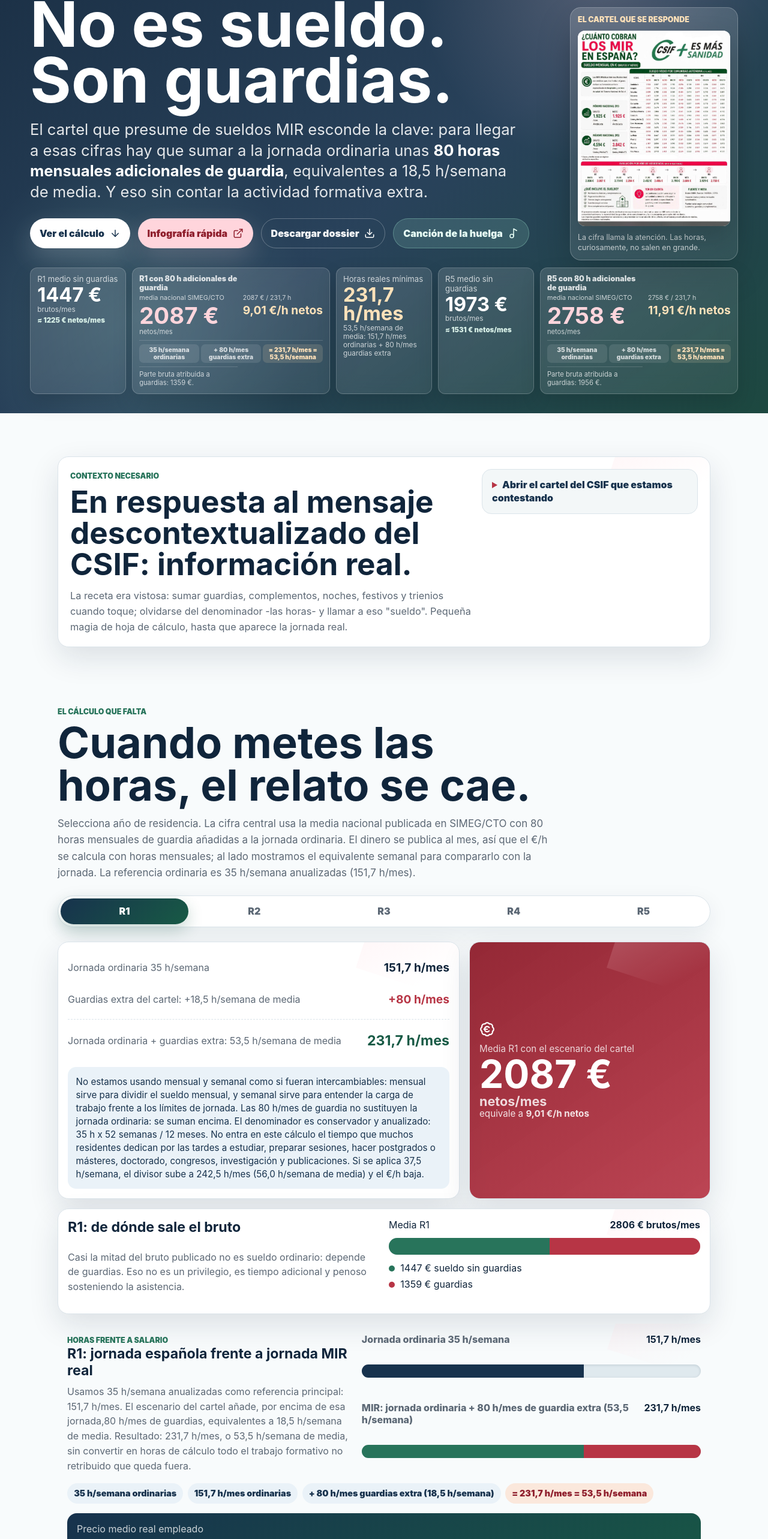
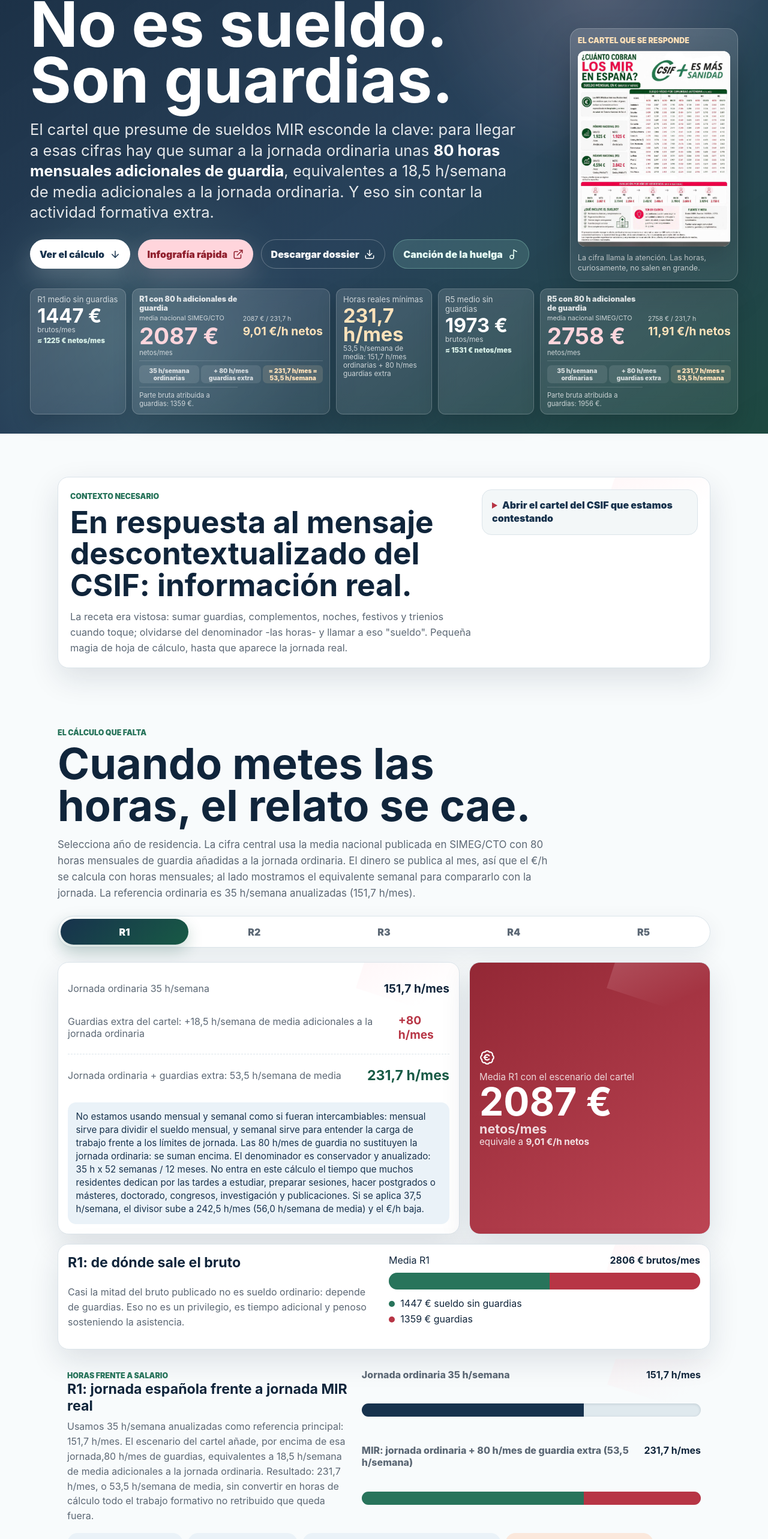
Before and after one commit to Guallar7/mir-estatuto-realidad, a React (Vite) app: page / in a window 1280 px wide. Shown: the part 187-2753 px from the top of the page at 60% size. Built offline with nearby package versions, Linux system fonts and the light colour scheme.

Commit message:
Clarify weekly guard hours are additional

```diff
--- a/src/ImpactInfographic.jsx
+++ b/src/ImpactInfographic.jsx
@@ -29,7 +29,7 @@ export function ImpactInfographic() {
           <span>Respuesta rápida a la tabla del CSIF</span>
           <strong>
             Datos SIMEG/CTO 2026 · escenario con {GUARD_HOURS} h/mes extra de guardia
-            {" "}({eur(GUARD_WEEKLY_EQUIVALENT, 1)} h/semana de media)
+            {" "}({eur(GUARD_WEEKLY_EQUIVALENT, 1)} h/semana de media adicionales a la jornada ordinaria)
           </strong>
         </div>
 
@@ -111,7 +111,8 @@ export function ImpactInfographic() {
             <strong>+{GUARD_HOURS} h/mes</strong>
             <small>
               se suman a la jornada ordinaria y equivalen a +{eur(GUARD_WEEKLY_EQUIVALENT, 1)} h/semana de
-              media: un {eur(guardExtraPct, 0)}% extra; además, no computa para la jubilación.
+              media adicionales a la jornada ordinaria: un {eur(guardExtraPct, 0)}% extra; además, no computa
+              para la jubilación.
             </small>
           </div>
           <div className="impact-stat">
--- a/src/data.js
+++ b/src/data.js
@@ -325,7 +325,7 @@ export const estatutoIssues = [
     title: "Falacia 5: una tabla de sueldos con guardias sirve para comparar salarios",
     claim: "Los MIR cobran más de 2.000 euros netos al mes.",
     answer:
-      "Esa cifra incorpora unas 80 horas mensuales de guardia adicionales, equivalentes a unas 18,5 h/semana de media, que se suman a la jornada ordinaria. Sin guardias, el R1 medio está en torno a 1.447 euros brutos/mes. Con una jornada ordinaria anualizada de 35 h/semana, el cálculo real exige dividir por unas 231,7 h/mes, es decir, unas 53,5 h/semana de media. Y ese divisor ni siquiera suma tardes de estudio, sesiones, congresos, postgrados, másteres, doctorado, investigación o publicaciones, a menudo no retribuidas y con coste para el propio residente.",
+      "Esa cifra incorpora unas 80 horas mensuales de guardia adicionales, equivalentes a unas 18,5 h/semana de media adicionales a la jornada ordinaria. Sin guardias, el R1 medio está en torno a 1.447 euros brutos/mes. Con una jornada ordinaria anualizada de 35 h/semana, el cálculo real exige dividir por unas 231,7 h/mes, es decir, unas 53,5 h/semana de media. Y ese divisor ni siquiera suma tardes de estudio, sesiones, congresos, postgrados, másteres, doctorado, investigación o publicaciones, a menudo no retribuidas y con coste para el propio residente.",
     refs: ["SIMEG 2026", "Tabla CSIF/CTO"],
   },
   {
--- a/src/main.jsx
+++ b/src/main.jsx
@@ -168,8 +168,8 @@ function App() {
             >
               El cartel que presume de sueldos MIR esconde la clave: para llegar a esas cifras hay que sumar
               a la jornada ordinaria unas <strong>80 horas mensuales adicionales de guardia</strong>,
-              equivalentes a {eur(GUARD_WEEKLY_EQUIVALENT, 1)} h/semana de media. Y eso sin contar la
-              actividad formativa extra.
+              equivalentes a {eur(GUARD_WEEKLY_EQUIVALENT, 1)} h/semana de media adicionales a la jornada
+              ordinaria. Y eso sin contar la actividad formativa extra.
             </Motion.p>
             <div className="hero-actions">
               <a className="button primary" href="#datos">
@@ -328,7 +328,8 @@ function App() {
             </div>
             <div className="calc-row danger">
               <span>
-                Guardias extra del cartel: +{eur(GUARD_WEEKLY_EQUIVALENT, 1)} h/semana de media
+                Guardias extra del cartel: +{eur(GUARD_WEEKLY_EQUIVALENT, 1)} h/semana de media adicionales
+                a la jornada ordinaria
               </span>
               <strong>+{GUARD_HOURS} h/mes</strong>
             </div>
@@ -389,8 +390,9 @@ function App() {
               Usamos {ORDINARY_WEEKLY_HOURS} h/semana anualizadas como referencia principal:
               {" "}{eur(ORDINARY_HOURS, 1)} h/mes. El escenario del cartel añade, por encima de esa jornada,
               {GUARD_HOURS} h/mes de guardias, equivalentes a {eur(GUARD_WEEKLY_EQUIVALENT, 1)} h/semana de
-              media. Resultado: {eur(TOTAL_HOURS, 1)} h/mes, o {eur(TOTAL_WEEKLY_EQUIVALENT, 1)} h/semana de
-              media, sin convertir en horas de cálculo todo el trabajo formativo no retribuido que queda fuera.
+              media adicionales a la jornada ordinaria. Resultado: {eur(TOTAL_HOURS, 1)} h/mes, o{" "}
+              {eur(TOTAL_WEEKLY_EQUIVALENT, 1)} h/semana de media, sin convertir en horas de cálculo todo el
+              trabajo formativo no retribuido que queda fuera.
             </p>
           </div>
 
```
